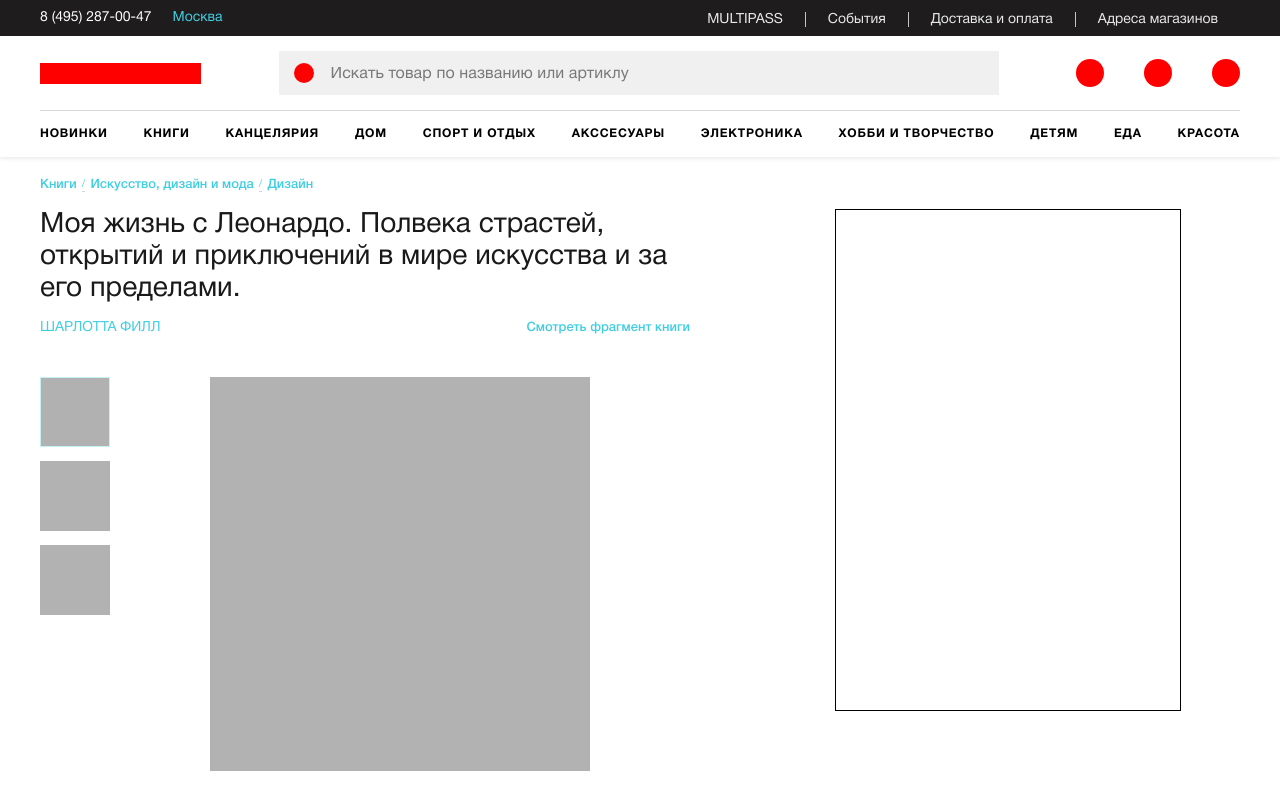
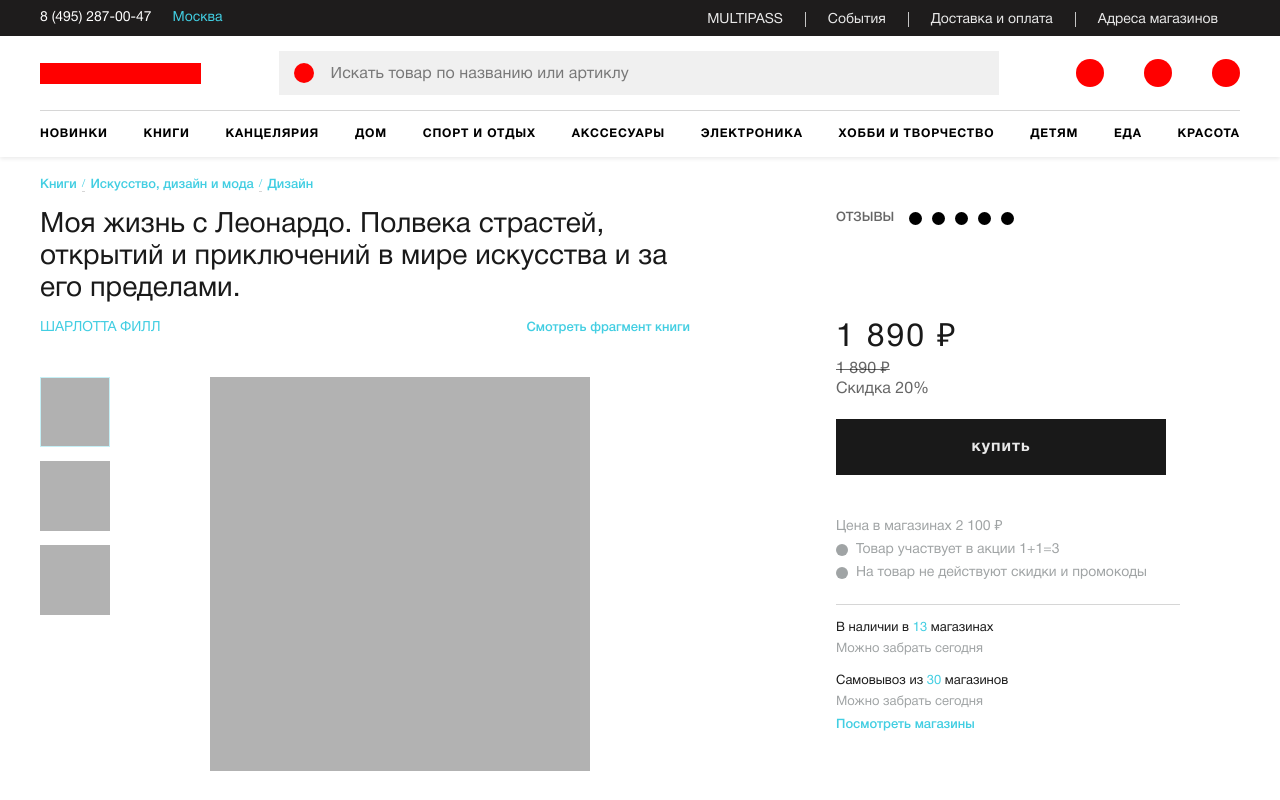
Before and after one commit to daniilgrigoryev/shop-republica-markup, a plain HTML site: page src/index.html in a window 1280 px wide. Shown: the top 800 px of the page. Drawn offline with Linux system fonts and the light colour scheme.

Commit message:
верстка версточка

```diff
--- a/src/index.html
+++ b/src/index.html
@@ -119,13 +119,6 @@
               </div>
             </div>
           </div>
-
-
-
-
-
-
-
           <div class="share_links">
             <h4 class="title-edging uppercase">Поделиться товаром в социальных сетях</h4>
             <div class="share_links__section flex">
@@ -141,7 +134,46 @@
             </div>
           </div>
         </div>
-        <div class="product__col product__col--actions"></div>
+        <div class="product__col product__col--actions">
+          <div class="rating-stars flex">
+            <p class="rating-stars__title small-link uppercase">Отзывы</p>
+            <ul class="rating-stars__ul flex">
+              <li><a href=""></a></li>
+              <li><a href=""></a></li>
+              <li><a href=""></a></li>
+              <li><a href=""></a></li>
+              <li><a href=""></a></li>
+            </ul>
+          </div>
+
+          <div class="product__information">
+            <p class="product__price">1 890 ₽</p>
+            <p class="product__price--old">1 890 ₽</span>
+            <p class="product__discount">Скидка 20%</span>
+
+            <button class="product__buy">купить</button>
+
+            <div class="product_small_desciption">
+              <p>Цена в магазинах 2 100 ₽</p>
+              <p class="stock">Товар участвует в акции 1+1=3</p>
+              <p class="no_discount">На товар не действуют скидки и промокоды</p>
+            </div>
+
+            <div class="product__place">
+              <div class="product__place__item">
+                <p class="black">В наличии в <span class="blue">13</span> магазинах</p>
+                <p class="gray">Можно забрать сегодня</p>
+              </div>
+              <div class="product__place__item">
+                <p class="black">Самовывоз из <span class="blue">30</span> магазинов</p>
+                <p>Можно забрать сегодня</p>
+                <a href="#" class="small-link">Посмотреть магазины</a>
+              </div>
+            </div>
+          </div>
+
+
+        </div>
       </div>
     </div>
   </div>
--- a/src/styles/main.css
+++ b/src/styles/main.css
@@ -278,7 +278,7 @@ h4{
   color: #42cee2;
   text-decoration: none;
 }
-.small-link:hover{
+a.small-link:hover{
   text-decoration: underline;
 }
 
@@ -493,10 +493,160 @@ ul.breadcrumbs__crumbs{
 }
 
 .product__col--actions{
-  outline: 1px solid #000;
   width: 344px;
   margin-right: 60px;
 }
+.rating-stars{
+  align-content: center;
+  align-items: center;
+
+}
+.rating-stars__title{
+  color: rgba(0, 0, 0, 0.6);
+  margin: 0;
+  text-decoration: none;
+}
+ul.rating-stars__ul{
+  list-style: none;
+  margin: 0;
+  padding: 0;
+  margin-left: 10px;
+}
+ul.rating-stars__ul li{
+  display: block;
+}
+ul.rating-stars__ul li a{
+  background: #000;
+  width: 13px;
+  height: 13px;
+  margin-left: 5px;
+  margin-right: 5px;
+  border-radius: 100%;
+  display: block;
+}
+
+.product__information{
+  margin-top: 100px;
+}
+.product__price{
+  font-family: 'HelveticaNeueCyr';
+  font-size: 32px;
+  font-weight: normal;
+  font-style: normal;
+  font-stretch: normal;
+  line-height: 0.75;
+  letter-spacing: 2px;
+  color: rgba(0, 0, 0, 0.9);
+  margin-bottom: 9px;
+}
+.product__price--old{
+  font-family: 'HelveticaNeueCyr';
+  font-size: 16px;
+  font-weight: normal;
+  font-style: normal;
+  font-stretch: normal;
+  line-height: 1.25;
+  letter-spacing: normal;
+  color: rgba(0, 0, 0, 0.6);
+  margin: 0;
+  text-decoration: line-through;
+}
+.product__discount{
+  font-family: 'HelveticaNeueCyr';
+  font-size: 16px;
+  font-weight: normal;
+  font-style: normal;
+  font-stretch: normal;
+  line-height: 1.25;
+  letter-spacing: normal;
+  color: rgba(0, 0, 0, 0.6);
+  margin: 0;
+}
+.product__buy{
+  border: 0;
+  font-family: 'HelveticaNeueCyr';
+  width: 330px;
+  height: 56px;
+  background-color: rgba(0, 0, 0, 0.9);
+  font-size: 16px;
+  font-weight: bold;
+  font-style: normal;
+  font-stretch: normal;
+  line-height: 1;
+  letter-spacing: 1px;
+  color: rgba(255, 255, 255, 0.9);
+  cursor: pointer;
+  margin-top: 20px;
+  margin-bottom: 20px;
+}
+.product__buy:focus{
+  outline: none;
+}
+.product__buy:hover{
+  color: rgba(255, 255, 255);
+}
+.product_small_desciption > p{
+  font-family: 'HelveticaNeueCyr';
+  font-size: 14px;
+  font-weight: normal;
+  font-style: normal;
+  font-stretch: normal;
+  line-height: 1.14;
+  letter-spacing: normal;
+  color: #a0a4a5;
+  margin-top: 0;
+  margin-bottom: 7px;
+}
+.product_small_desciption .stock::before,
+.product_small_desciption .no_discount::before{
+  content: " ";
+  position: relative;
+  display: inline-block;
+  width: 12px;
+  height: 12px;
+  background-color: #a0a4a5;
+  border-radius: 100%;
+  vertical-align: middle;
+  margin-right: 8px;
+}
+.product_small_desciption{
+  border-bottom: 1px solid #d6d6d6;
+  padding-bottom: 16px;
+  margin-top: 24px;
+}
+
+.product__place{
+  margin-top: 16px;
+}
+.product__place__item{
+  margin-bottom: 16px;
+}
+.product__place__item p{
+  font-family: 'HelveticaNeueCyr';
+  font-size: 13px;
+  font-weight: normal;
+  font-style: normal;
+  font-stretch: normal;
+  line-height: 1.23;
+  letter-spacing: normal;
+  color: #a0a4a5;
+  margin: 0;
+  margin-top: 5px;
+}
+.product__place__item .black{
+  color: rgba(0, 0, 0, 0.9);
+}
+.product__place__item span.blue{
+  color: #42cee2;
+}
+.product__place__item span.gray{
+  color: #42cee2;
+}
+.product__place__item .small-link{
+  margin-top: 6px;
+  display: inline-block;
+}
+
 
 .product__title{
   color: rgba(0, 0, 0, 0.9);
```
